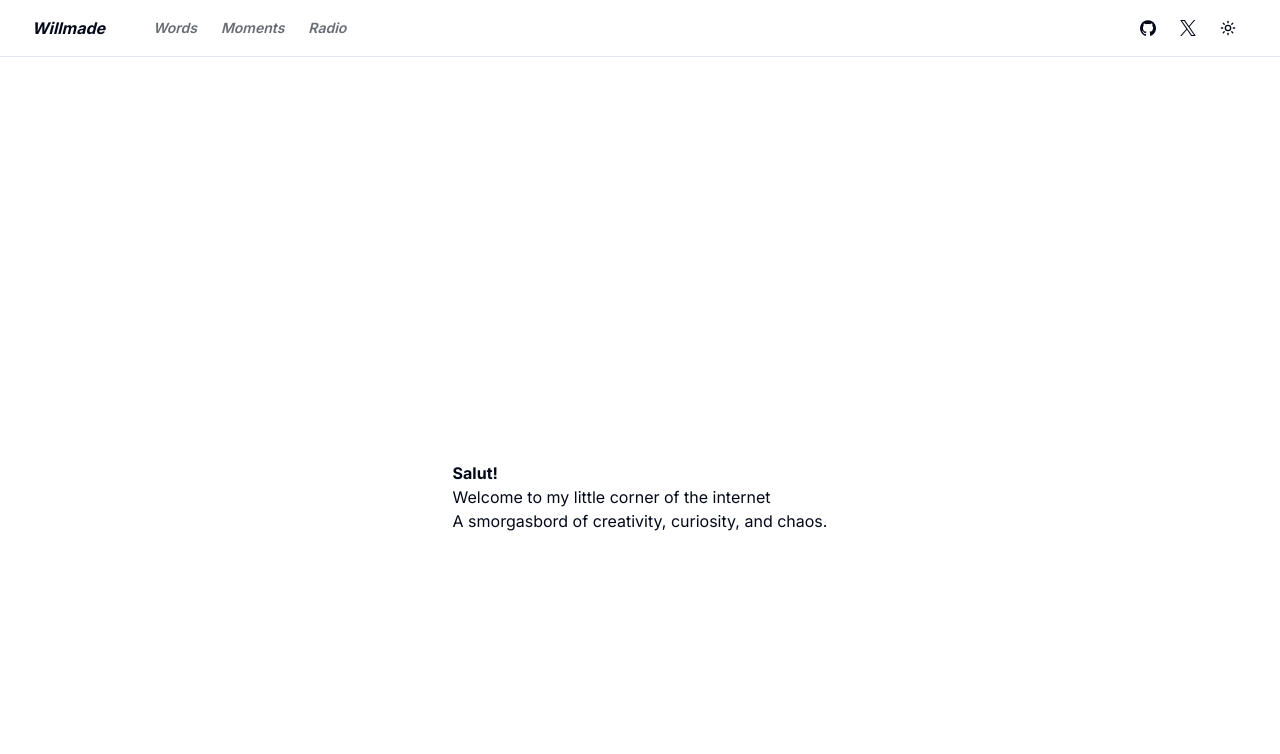
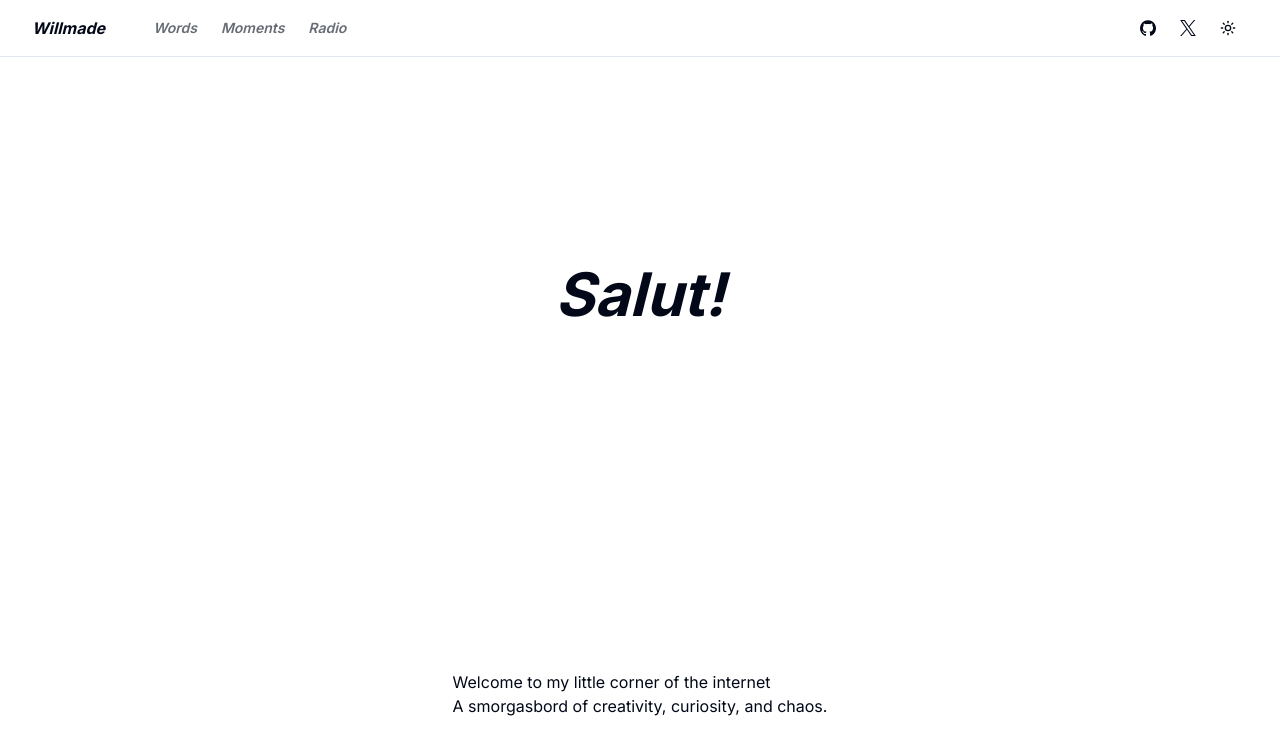
Before and after one commit to SwankSkywalker/willmade, a Next.js app: page / in a window 1280 px wide. Shown: the top 754 px of the page. Built offline with nearby package versions, Linux system fonts and the light colour scheme.

Commit message:
Chore: More formatting changes

```diff
--- a/src/app/page.tsx
+++ b/src/app/page.tsx
@@ -9,9 +9,14 @@ export default function Home() {
 
       {/* Main container for rest of page */}
       <div className="container max-w-4xl py-6 lg:py-10">
-        <div className="grid place-items-center h-screen">
-          <p className="p-4 mx-auto content-center"><b>Salut!</b>
-            <p>Welcome to my little corner of the internet</p> <p>A smorgasbord of creativity, curiosity, and chaos.</p> </p>
+        <div className="grid h-screen">
+          <p className="p-1 mx-auto place-content-center text-6xl">
+            <b><em>Salut!</em></b>< br/>
+          </p>
+          <p className="p-4 mx-auto content-center">
+            Welcome to my little corner of the internet< br/>
+            A smorgasbord of creativity, curiosity, and chaos.
+          </p>
         </div>
       </div>
     </>
```
